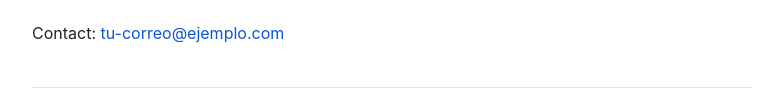
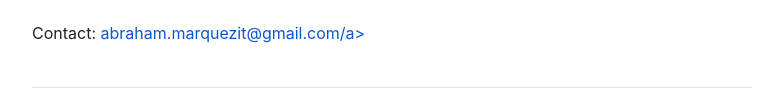
Before and after one commit to C4lDx-hub/Autouploader-bam, a plain HTML site: page index.html in a window 1280 px wide. Shown: the part 483-590 px from the top of the page, without its empty margins (248-1031 px from the left). Drawn offline with Linux system fonts and the light colour scheme.

Commit message:
Update index.html

```diff
--- a/index.html
+++ b/index.html
@@ -26,7 +26,7 @@
     </ul>
 </div>
 
-<p>Contact: <a href="mailto:tu-correo@ejemplo.com">tu-correo@ejemplo.com</a></p>
+<p>Contact: <a href="mailto:abraham.marquezit@gmail.com">abraham.marquezit@gmail.com/a></p>
 
 <footer>
     <a href="privacy.html">Privacy Policy</a> ·
```
